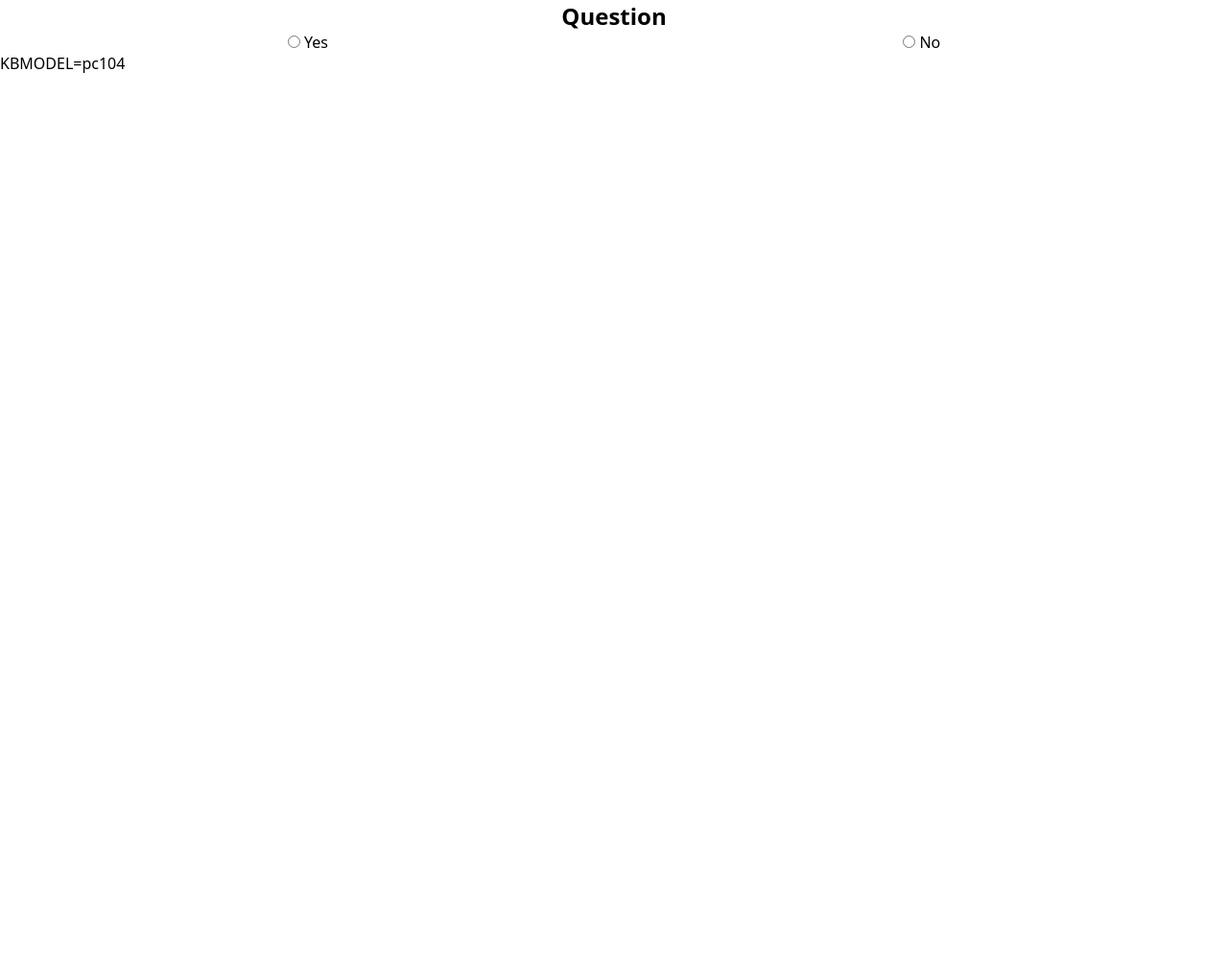
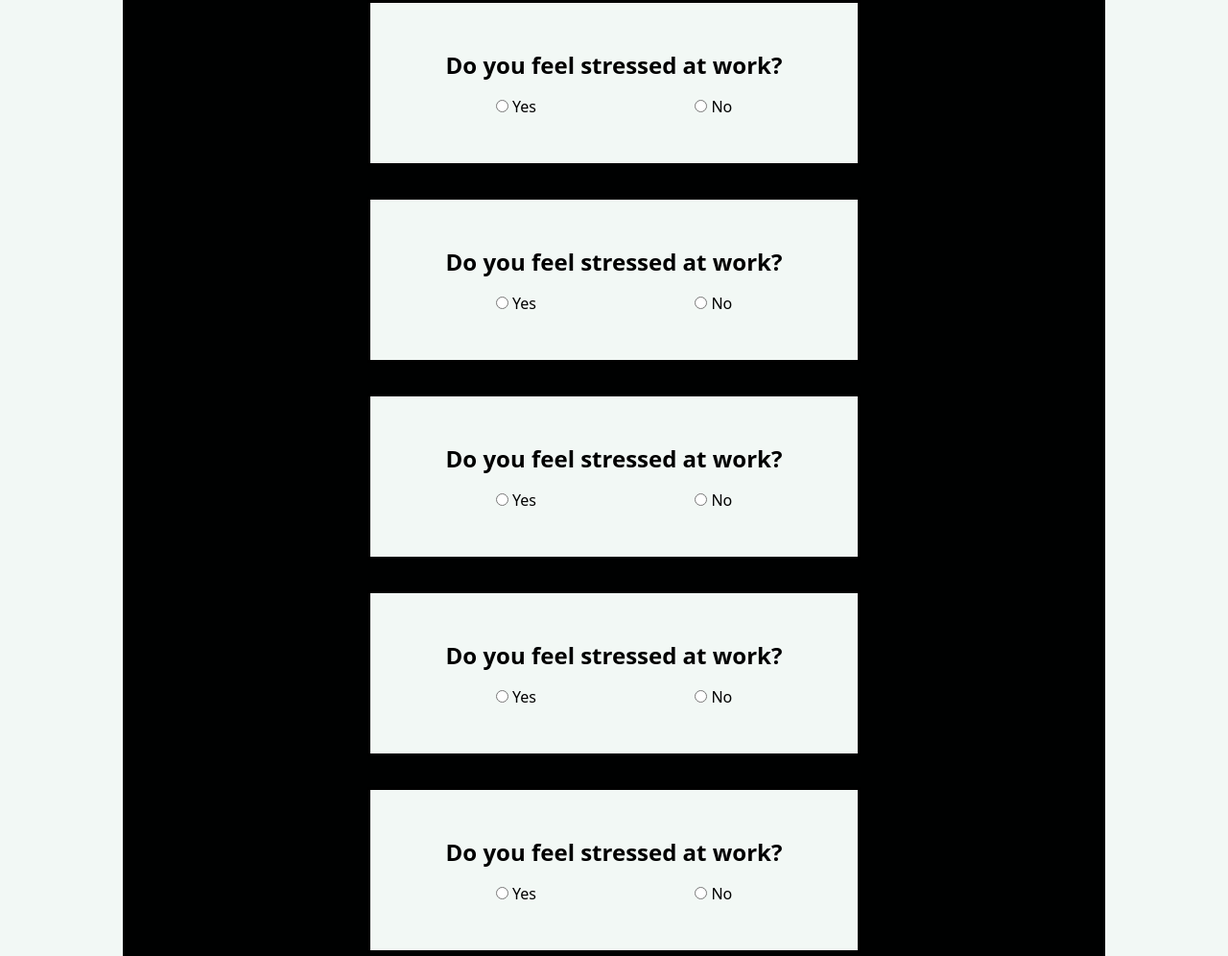
Before and after one commit to SafariKnight/deci-bootcamp-l3, a plain HTML site: page index.html in a window 1280 px wide. Shown: the top 996 px of the page at 96% size. Before the commit the page ends 800 px from the top, so only its background shows below. Drawn offline with Linux system fonts and the light colour scheme.

Commit message:
An Update

```diff
--- a/app.js
+++ b/app.js
@@ -1,18 +1,69 @@
 let stressCount = 0;
 
-document.querySelectorAll(".btn--yes").forEach((button) => {
-    button.addEventListener("click", (e) => {
-        e.preventDefault()
-        stressCount++;
-        console.log(stressCount);
+/** Generate Questions **/
+const questions = [
+  "Do you feel stressed at work?",
+  "Do you feel stressed at work?",
+  "Do you feel stressed at work?",
+  "Do you feel stressed at work?",
+  "Do you feel stressed at work?",
+  "Do you feel stressed at work?",
+  "Do you feel stressed at work?arstoeianrsoteairostne",
+  "Do you feel stressed at work?",
+  "Do you feel stressed at work?",
+  "Do you feel stressed at work?",
+];
 
-    })
+const questionList = document.querySelector(".question__list");
+
+function updateQuestions() {
+  questionList.innerHTML = "";
+  questions.forEach((question, index) => {
+    questionList.innerHTML += `
+      <section class="question__box j-question-${index} flow">
+        <h2 class="question__title">${question}</h2>
+        <div>
+          <input type="radio" name="q${index}" id="q${index}-y">
+          <label for="q${index}-y">Yes</label>
+        </div>
+        <div>
+          <input type="radio" name="q${index}" id="q${index}-n">
+          <label for="q${index}-n">No</label>
+        <div>
+      </section
+  `;
+  });
+}
+updateQuestions();
+
+/** Change Stress Counter **/
+function choiceToValue(selectedRadio) {
+  const typeOfRadio = selectedRadio.id.substr(selectedRadio.id.length - 1);
+
+  if (typeOfRadio === "y") return 1;
+  if (typeOfRadio === "n") return -1;
+  return 0;
+}
+
+function getStressLevel() {
+  let stress = 0;
+  for (let i = 0; i < questions.length; i++) {
+    const checkedRadio = document.querySelector(
+      `.j-question-${i} input:checked`,
+    );
+    try {
+      stress += choiceToValue(checkedRadio);
+    } catch (err) {
+      alert("Please Answer all the Questions");
+      return;
+    }
+  }
+  return stress;
+}
+
+document.querySelector(".question__form").addEventListener("submit", (e) => {
+  e.preventDefault();
+  const stressLevel = getStressLevel()
+  if (stressLevel === undefined) return;
+  alert(`Your Stress Level is ${stressLevel}`)
 })
-
-document.querySelectorAll(".btn--no").forEach((button) => {
-    button.addEventListener("click", (e) => {
-        e.preventDefault()
-        stressCount -= 1;
-        console.log(stressCount);
-    })
-})
--- a/index.html
+++ b/index.html
@@ -1,25 +1,17 @@
-<!DOCTYPE html>
+<!doctype html>
 <html lang="en">
-<head>
-    <meta charset="UTF-8">
-    <meta name="viewport" content="width=device-width, initial-scale=1.0">
+  <head>
+    <meta charset="UTF-8" />
+    <meta name="viewport" content="width=device-width, initial-scale=1.0" />
     <title>Stress Rater</title>
     <script src="app.js" defer></script>
-    <link rel="stylesheet" href="style.css">
-</head>
-<body>
-    <form>
-        <section>
-            <h2>Question</h2>
-            <div>
-                <input id="q1-y" name="question1" type="radio" class="btn btn--yes">
-                <label for="q1-y">Yes</label>
-            </div>
-            <div>
-                <input id="q1-n" name="question1" type="radio" class="btn btn--no">
-                <label for="q1-n">No</label>
-            </div>
-        </section>
+    <link rel="stylesheet" href="style.css" />
+  </head>
+
+  <body>
+    <form class="question__form">
+      <div class="question__list flow"></div>
+      <button class="question__submit" type="submit">Submit</button>
     </form>
-</body>
-</html>KBMODEL=pc104
+  </body>
+</html>
--- a/style.css
+++ b/style.css
@@ -1,3 +1,9 @@
+:root {
+  --background: oklch(97.33% 0.007 166.02);
+  --background-alternate: oklch(6% 0.007 166.02);
+}
+
+
 * {
   box-sizing: border-box;
   margin: 0;
@@ -5,19 +11,67 @@
 }
 
 body {
-    font-family: system-ui, -apple-system, BlinkMacSystemFont, 'Segoe UI', Roboto, Oxygen, Ubuntu, Cantarell, 'Open Sans', 'Helvetica Neue', sans-serif;
+  background-color: var(--background);
+  font-family:
+    system-ui,
+    -apple-system,
+    BlinkMacSystemFont,
+    "Segoe UI",
+    Roboto,
+    Oxygen,
+    Ubuntu,
+    Cantarell,
+    "Open Sans",
+    "Helvetica Neue",
+    sans-serif;
 }
 
-form > section {
-    margin: 0 auto;
+.flow>*+* {
+  --flow-spacer: 1em;
+  margin-top: var(--flow-spacer, 1em);
+}
+
+.question__form {
+  width: 80%;
+  margin-inline: auto;
+  display: flex;
+  flex-direction: column;
+  align-items: center;
+  background-color: var(--background-alternate);
+}
+
+.question__list {
+  --flow-spacer: 2em;
+}
+
+.question__box {
+  background-color: var(--background);
   display: grid;
+  padding: 3rem;
   grid-template-areas:
     "nm nm"
     "q1 q2";
   justify-items: center;
+  --flow-spacer: inherit;
+  border: 3px solid black;
 
-
-    h2 {
-        grid-area: nm;
+  div:hover,
+  div:has(input:checked) {
+    font-weight: 500
   }
 }
+
+.question__title {
+  grid-area: nm;
+  max-width: 30ch;
+  text-align: center;
+}
+
+.question__submit {
+  width: 10rem;
+  border: none;
+  padding: 0.5rem;
+  border-radius: 1rem;
+
+  margin-block: 1rem;
+}
```
Lines whose indentation alone changed are shown as unchanged.
